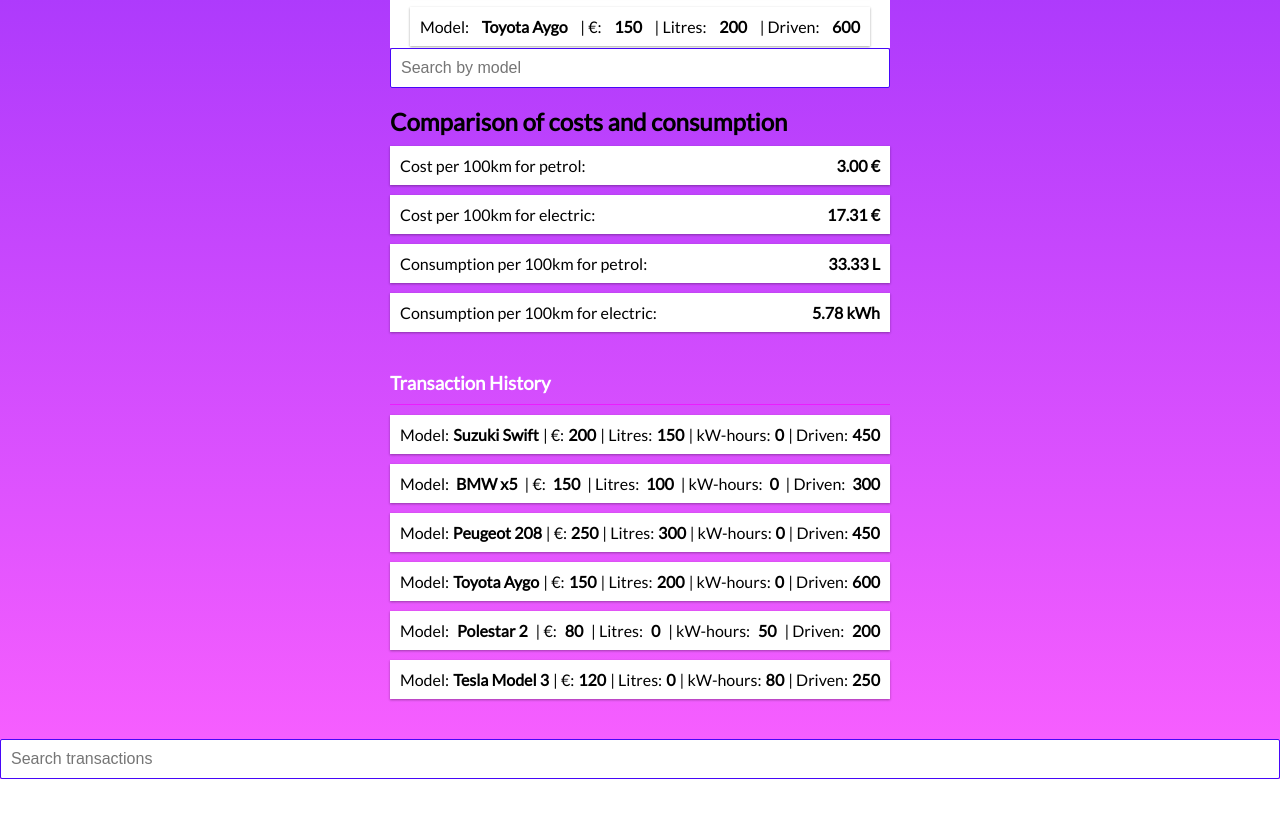
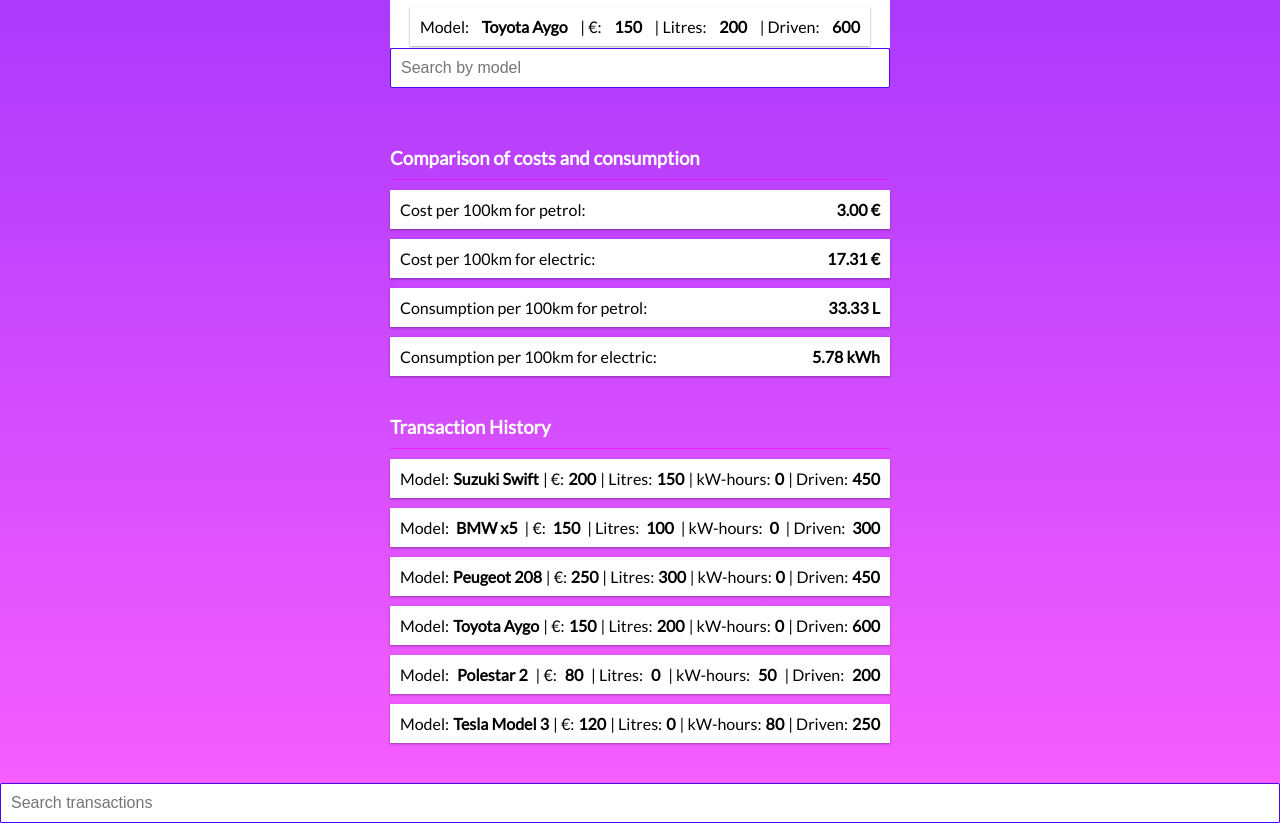
Before and after one commit to mixmading/frontend-teamwork, a React (Create React App) app: page / in a window 1280 px wide. Shown: the part 1056-1879 px from the top of the page. Before the commit the page ends 1835 px from the top, so only its background shows below. Built offline with nearby package versions, Linux system fonts and the light colour scheme.

Commit message:
otsikko muokattu

```diff
--- a/src/components/CompareCosts.js
+++ b/src/components/CompareCosts.js
@@ -21,7 +21,7 @@
 
   return (
     <>
-        <h2>Comparison of costs and consumption</h2>
+        <h3>Comparison of costs and consumption</h3>
         <ul className="list">
             {[      { label: "Cost per 100km for petrol:", value: petrolEuroPer100km.toFixed(2), marker: "€" },      { label: "Cost per 100km for electric:", value: electricEuroPer100km.toFixed(2), marker: "€" },    { label: "Consumption per 100km for petrol:", value: petrolLitersPer100km.toFixed(2), marker: "L" },      { label: "Consumption per 100km for electric:", value: electricKWhPer100km.toFixed(2), marker: "kWh" },    ].map((data, index) => (
                 <li key={index}>
```
